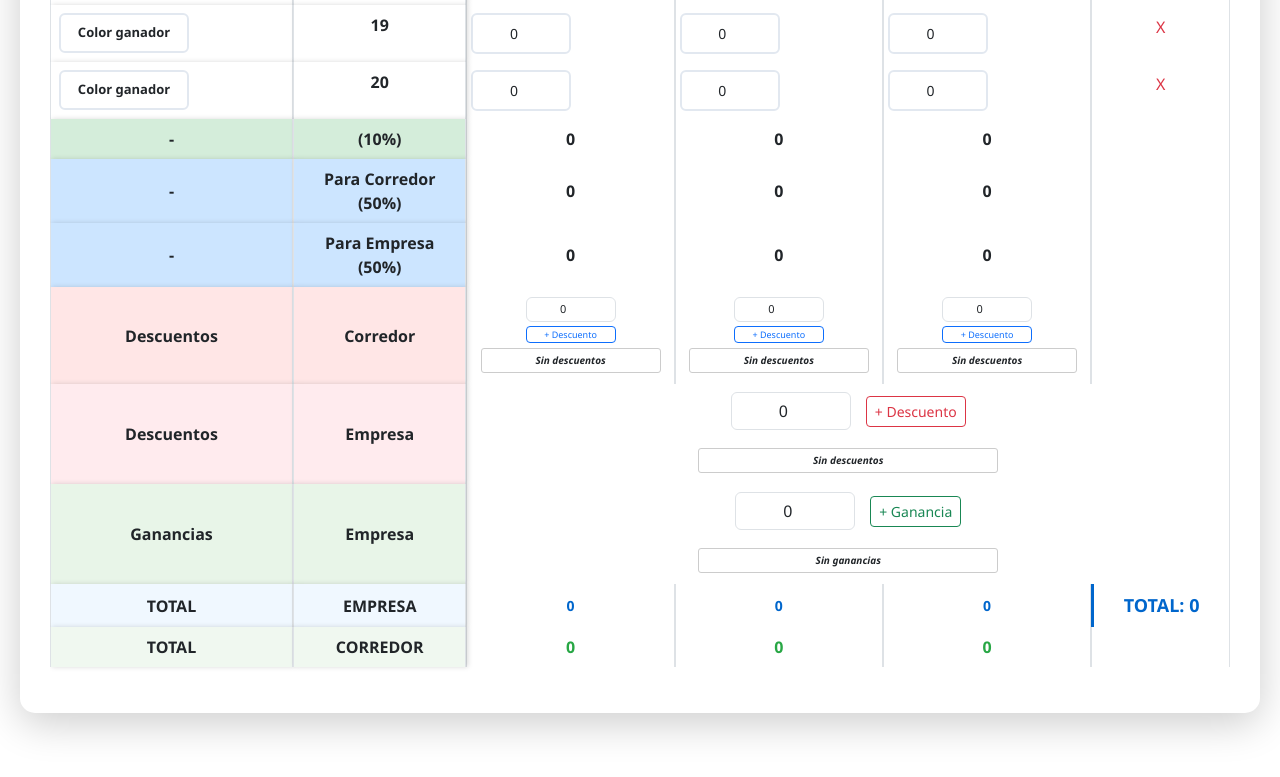
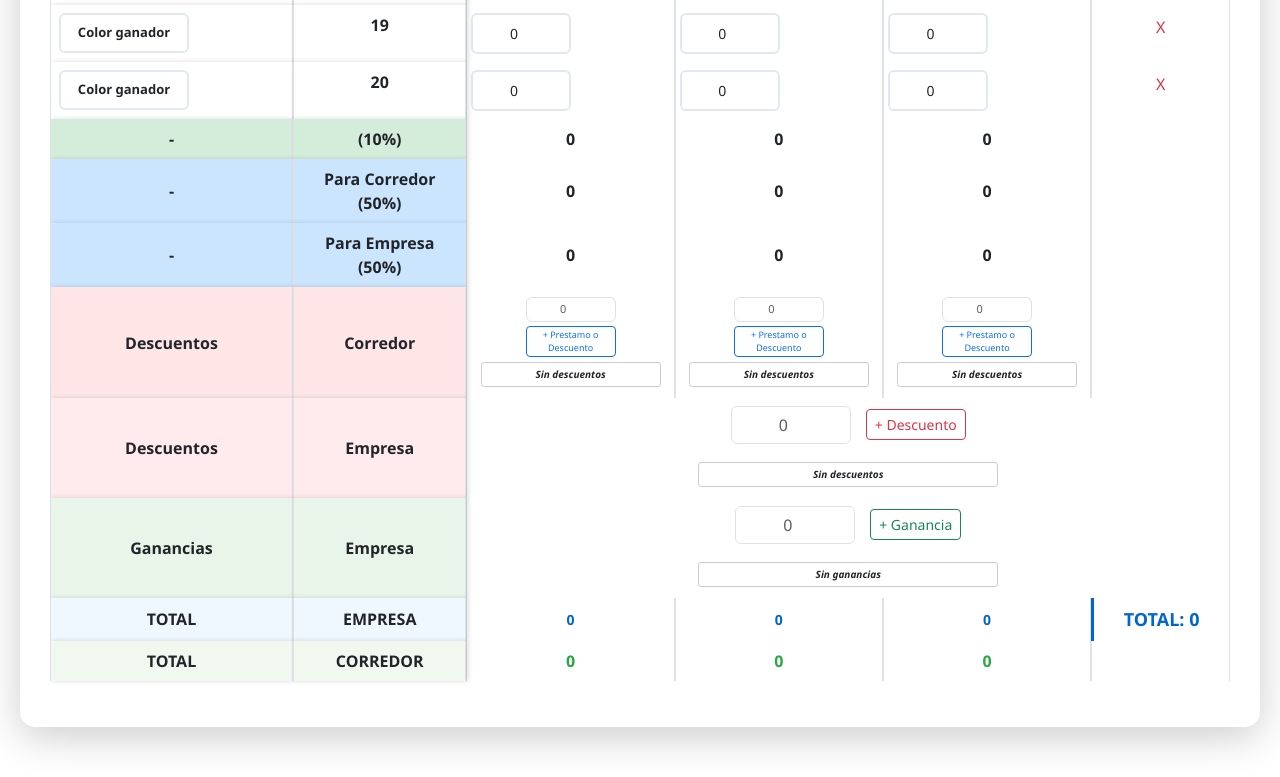
Before and after one commit to ManSolisM/Gallos, a plain HTML site: page index.html in a window 1280 px wide. Shown: the part 1735-2512 px from the top of the page. Drawn offline with nearby package versions, Linux system fonts and the light colour scheme.

Commit message:
Update index.html

```diff
--- a/index.html
+++ b/index.html
@@ -146,19 +146,19 @@ tfoot tr[style*="background-color: #f0f8f0"] td:nth-child(2) {
   margin: 0;
   flex-wrap: wrap;
   position: fixed;
-  top: 10px;
+  top: 32px;
   left: 10px;
   z-index: 1000;
   background: white;
   padding: 10px;
-  border-radius: 12px;
+  border-radius: 1px;
   box-shadow: 0 4px 12px rgba(0,0,0,0.3);
   width: auto;
 }
 
 .search-box {
   position: fixed;
-  top: 20px;
+  top: 30px;
   right: 20px;
   z-index: 1000;
   width: 380px;
@@ -601,8 +601,8 @@ tfoot td {
             <td><strong>Corredor</strong></td>
             <td>
               <div style="display: flex; flex-direction: column; gap: 2px; align-items: center;">
-                <input type="number" id="prestamo-usuario1" value="0" class="form-control prestamo-input" onchange="recalcularConPrestamos()" placeholder="0">
-                <button class="btn btn-sm btn-outline-primary prestamo-btn" onclick="agregarPrestamo(1)">+ Descuento</button>
+                <input type="number" id="prestamo-usuario1" value="" class="form-control prestamo-input" onchange="recalcularConPrestamos()" placeholder="0">
+                <button class="btn btn-sm btn-outline-primary prestamo-btn" onclick="agregarPrestamo(1)">+ Prestamo o Descuento</button>
                 <div id="historial-prestamos1" class="historial-container">
                   <em>Sin descuentos</em>
                 </div>
@@ -610,8 +610,8 @@ tfoot td {
             </td>
             <td>
               <div style="display: flex; flex-direction: column; gap: 2px; align-items: center;">
-                <input type="number" id="prestamo-usuario2" value="0" class="form-control prestamo-input" onchange="recalcularConPrestamos()" placeholder="0">
-                <button class="btn btn-sm btn-outline-primary prestamo-btn" onclick="agregarPrestamo(2)">+ Descuento</button>
+                <input type="number" id="prestamo-usuario2" value="" class="form-control prestamo-input" onchange="recalcularConPrestamos()" placeholder="0">
+                <button class="btn btn-sm btn-outline-primary prestamo-btn" onclick="agregarPrestamo(2)">+ Prestamo o Descuento</button>
                 <div id="historial-prestamos2" class="historial-container">
                   <em>Sin descuentos</em>
                 </div>
@@ -619,8 +619,8 @@ tfoot td {
             </td>
             <td>
               <div style="display: flex; flex-direction: column; gap: 2px; align-items: center;">
-                <input type="number" id="prestamo-usuario3" value="0" class="form-control prestamo-input" onchange="recalcularConPrestamos()" placeholder="0">
-                <button class="btn btn-sm btn-outline-primary prestamo-btn" onclick="agregarPrestamo(3)">+ Descuento</button>
+                <input type="number" id="prestamo-usuario3" value="" class="form-control prestamo-input" onchange="recalcularConPrestamos()" placeholder="0">
+                <button class="btn btn-sm btn-outline-primary prestamo-btn" onclick="agregarPrestamo(3)">+ Prestamo o Descuento</button>
                 <div id="historial-prestamos3" class="historial-container">
                   <em>Sin descuentos</em>
                 </div>
@@ -634,7 +634,7 @@ tfoot td {
             <td colspan="4" style="text-align: center;">
               <div style="display: flex; justify-content: center; align-items: center; gap: 15px; flex-direction: column;">
                 <div style="display: flex; gap: 15px; align-items: center;">
-                  <input type="number" id="descuento-empresa-total" value="0" class="form-control" style="width: 120px; text-align: center;" onchange="recalcularConDescuentosEmpresa()" placeholder="0">
+                  <input type="number" id="descuento-empresa-total" value="" class="form-control" style="width: 120px; text-align: center;" onchange="recalcularConDescuentosEmpresa()" placeholder="0">
                   <button class="btn btn-sm btn-outline-danger" onclick="agregarDescuentoEmpresa()">+ Descuento</button>
                 </div>
                 <div id="historial-descuentos-empresa" class="historial-container" style="max-width: 300px; width: 100%;">
@@ -649,7 +649,7 @@ tfoot td {
             <td colspan="4" style="text-align: center;">
               <div style="display: flex; justify-content: center; align-items: center; gap: 15px; flex-direction: column;">
                 <div style="display: flex; gap: 15px; align-items: center;">
-                  <input type="number" id="ganancia-empresa-total" value="0" class="form-control" style="width: 120px; text-align: center;" onchange="recalcularConGanancias()" placeholder="0">
+                  <input type="number" id="ganancia-empresa-total" value="" class="form-control" style="width: 120px; text-align: center;" onchange="recalcularConGanancias()" placeholder="0">
                   <button class="btn btn-sm btn-outline-success" onclick="agregarGananciaEmpresa()">+ Ganancia</button>
                 </div>
                 <div id="historial-ganancias-empresa" class="historial-container" style="max-width: 300px; width: 100%;">
```
